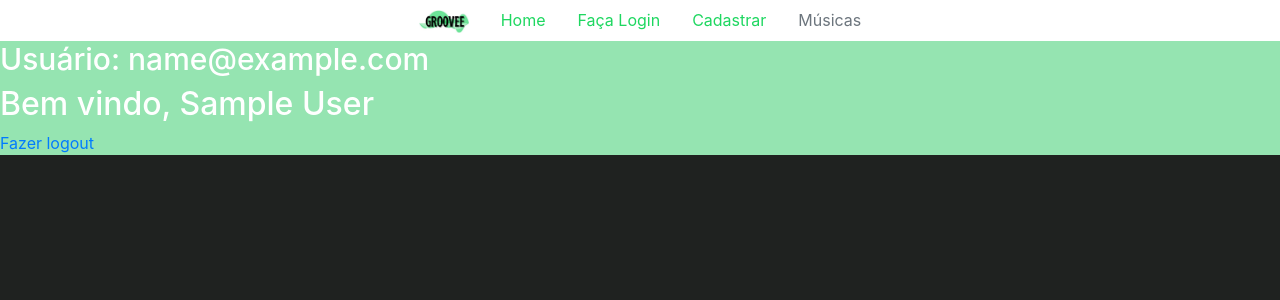
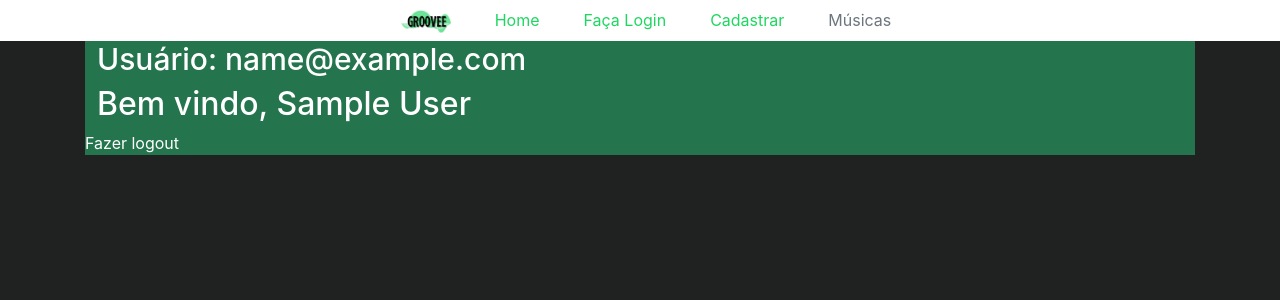
Before and after one commit to LucasPereiraM/groovee, a PHP site: page / in a window 1280 px wide. Shown: the top 300 px of the page. Run offline with PHP 8.4, Linux system fonts and the light colour scheme; the visitor is signed in with stand-in values (Sample User, id 1).

Commit message:
🌈 style: mudança na interface
Adiçao de container e mudança na cor

```diff
--- a/index.php
+++ b/index.php
@@ -39,11 +39,14 @@ if (isset($_SESSION['usuario']) && isset($_SESSION['nome'])) {
         </ul>
   </header>
   <body>
+    <div class="container">
       <div class="userInfo">
-          <h1> Usuário: <?php echo $_SESSION['usuario'] ?> </h1>
-          <h2> Bem vindo, <?php echo $_SESSION['nome'] ?> </h2>
-          <a href="logout.php">Fazer logout</a>
+            <h1> Usuário: <?php echo $_SESSION['usuario'] ?> </h1>
+            <h2> Bem vindo, <?php echo $_SESSION['nome'] ?> </h2>
+            <a href="logout.php">Fazer logout</a>
       </div>
+    </div>
+
   </body>
   <footer>
 
--- a/style.css
+++ b/style.css
@@ -56,8 +56,10 @@ label{
 }
 
 .userInfo{
-    background-color: #95e4b1;
+    background-color: #24744d;
+    width:auto;
 }
-.userInfo h1,h2{
+.userInfo h1,h2,a{
     color: white;
+    text-indent: 12px;
 }
```
